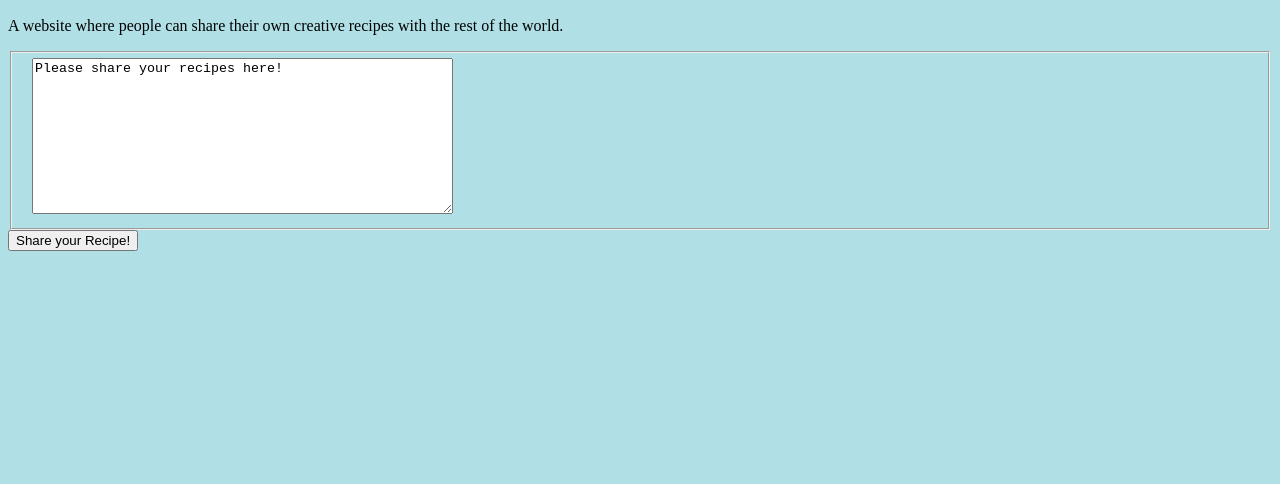
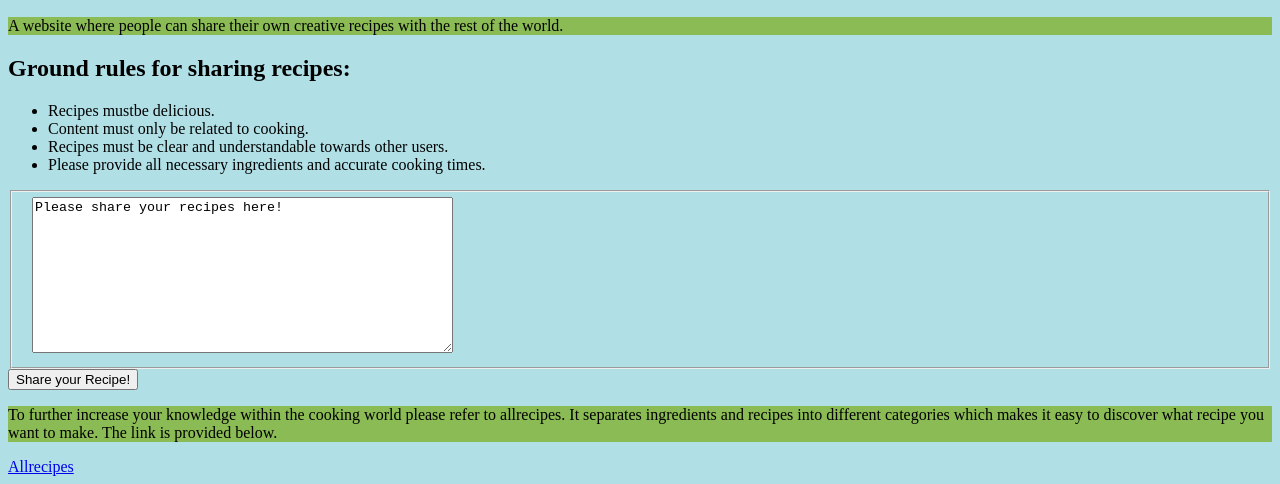
Before and after one commit to mercurom1/mercurom1.github.io, a plain HTML site: page index.html in a window 1280 px wide. Shown: the part 371-855 px from the top of the page. Before the commit the page ends 800 px from the top, so only its background shows below. Drawn offline with Linux system fonts and the light colour scheme.

Commit message:
add css and more contex

```diff
--- a/index.html
+++ b/index.html
@@ -2,13 +2,24 @@
 <html>
 <head>
 	<title>Home Made</title>
+	<link rel="stylesheet" href="styles.css">
 </head>
 <body style="background-color:powderblue;">
 <header>
 <h1 style="text-align: center;">Home Made</h1>
-<img style="text-align: center;width: 304px;height: 288px" src="food-pot-kitchen-cooking.jpg" alt="Cooking pot">
+<img style="width: 304px;height: 288px" src="food-pot-kitchen-cooking.jpg" alt="Cooking pot">
 </header>
 <p>A website where people can share their own creative recipes with the rest of the world.</p>
+<h2>Ground rules for sharing recipes:</h2>
+<ul>
+	<li>Recipes mustbe delicious.</li>
+	<li>Content must only be related to cooking.</li>
+	<li>Recipes must be clear and understandable towards other users.</li>
+	<li>Please provide all necessary ingredients and accurate cooking times.</li>
+</ul>
+
+
+
 <form action="http://requestb.in/14blt6p1" method="post">
 	<fieldset>
 		<div>
@@ -19,5 +30,7 @@
 
 	<button type="Submit">Share your Recipe!</button>
 </form>
+<p>To further increase your knowledge within the cooking world please refer to allrecipes. It separates ingredients and recipes into different categories which makes it easy to discover what recipe you want to make. The link is provided below.</p>
+<a href="http://allrecipes.com/">Allrecipes</a>
 </body>
 </html>
--- /dev/null
+++ b/styles.css
@@ -0,0 +1 @@
+p { background-color: #8ABB55; }
```
